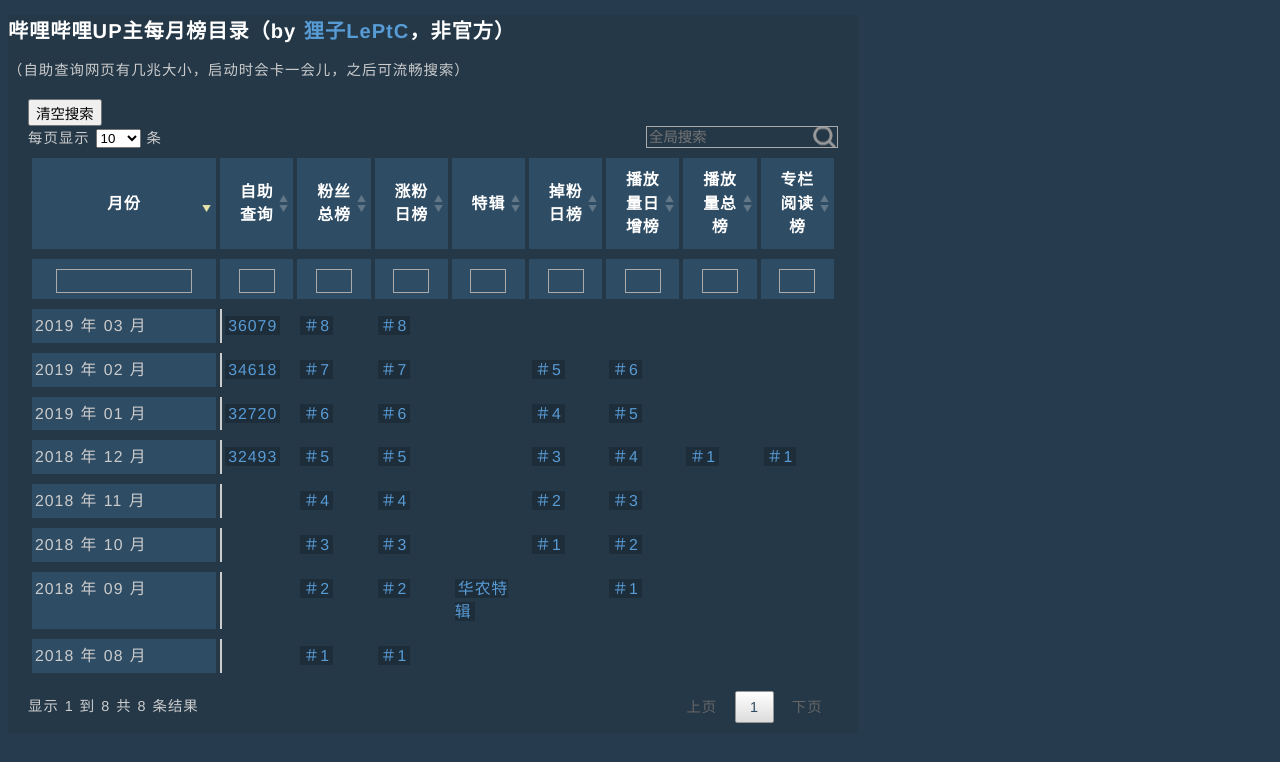
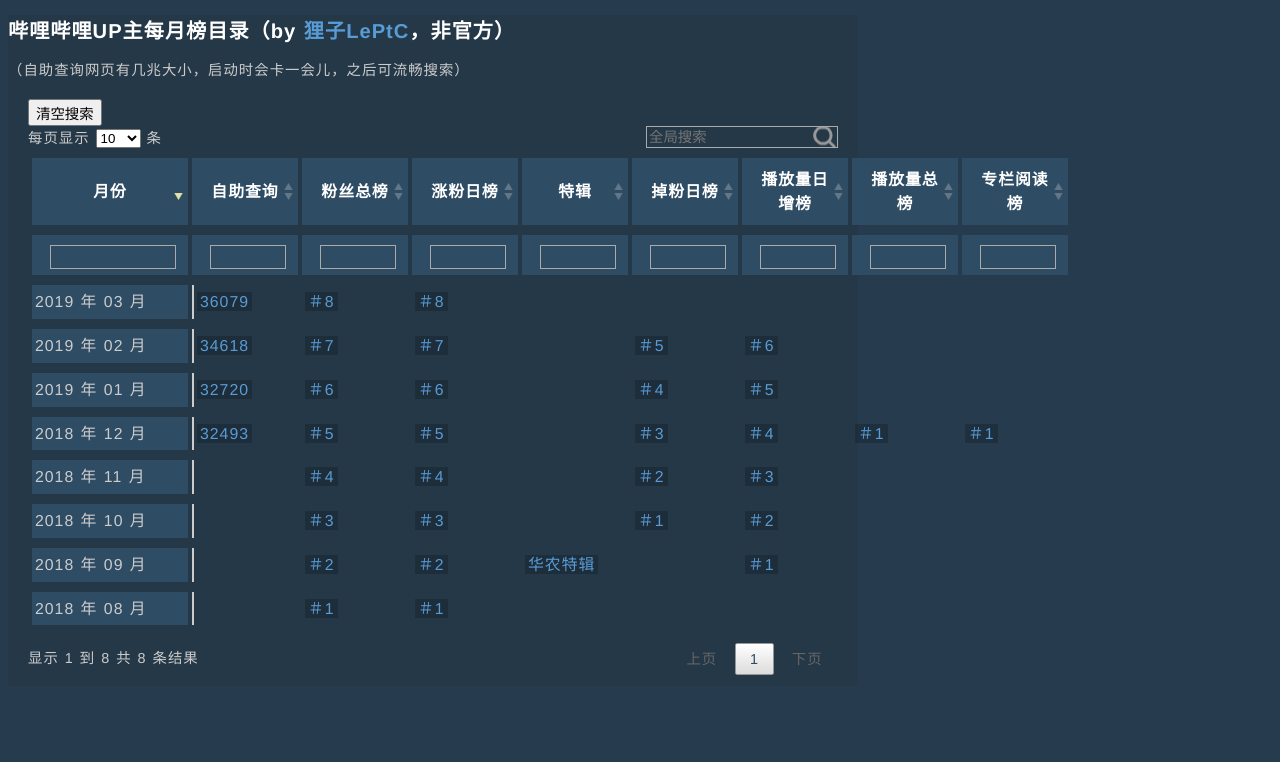
Before and after one commit to LePtC/LePtC.github.io, a Jekyll site: the page bili/index.html, which Jekyll copies as it is, in a window 1280 px wide. Shown: the top 762 px of the page. Built offline with Jekyll 4.4.1, drawn with Linux system fonts in a browser that asks for light colours; Markdown is read by kramdown in place of the engine named in the settings; comment, search, counter and statistics services are not loaded.

Commit message:
update css

```diff
--- a/bili/index.html
+++ b/bili/index.html
@@ -260,9 +260,9 @@
 
 <style>
 #example thead tr *, #example tfoot tr *{
-  max-width: 30px
+  max-width: 70px
 }
-.upzhu,.upzhu *{min-width: 130px }
+.upzhu,.upzhu *{min-width: 120px }
 </style>
 
 </html>
```
